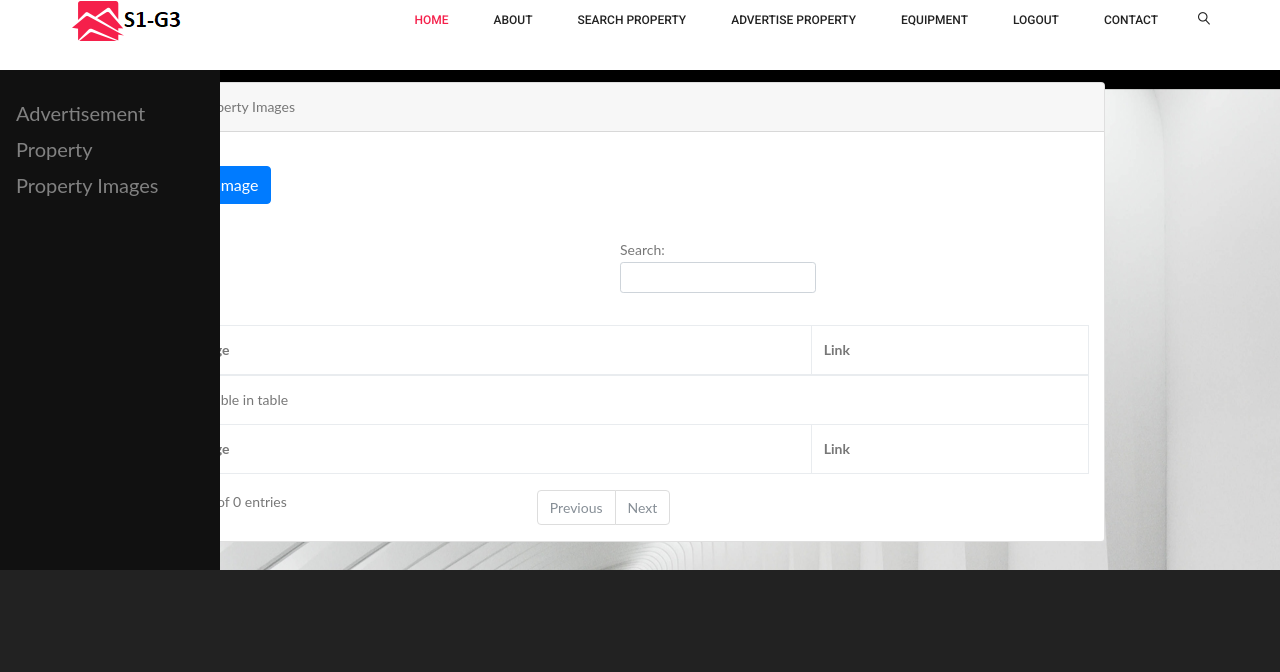
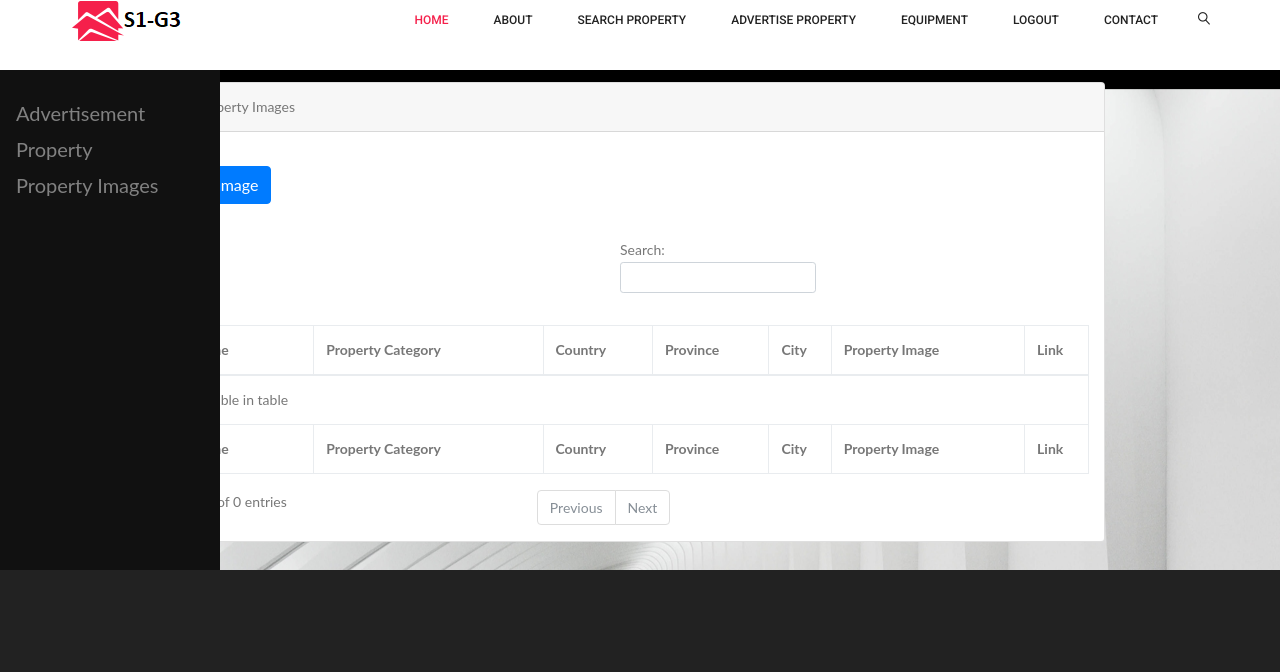
Before and after one commit to internetteam3/myapp, a Django app: a page that uses eproperty/templates/eproperty/PropertyImages_list.html in a window 1280 px wide. Shown: the part 30-702 px from the top of the page. Run offline with Django 3.2, Linux system fonts and the light colour scheme; data comes from the database, SQL or seed files in the repository; some libraries are stand-ins or nearby versions.

Commit message:
bug fixing

```diff
--- a/eproperty/templates/eproperty/PropertyImages_list.html
+++ b/eproperty/templates/eproperty/PropertyImages_list.html
@@ -57,12 +57,22 @@
 							cellspacing="0">
 							<thead>
 								<tr>
+                                    <th>Property Name</th>
+                                    <th>Property Category</th>
+                                    <th>Country</th>
+                                     <th>Province</th>
+                                    <th>City</th>
 									<th>Property Image</th>
 									<th>Link</th>
 								</tr>
 							</thead>
 							<tfoot>
 								<tr>
+									<th>Property Name</th>
+                                    <th>Property Category</th>
+                                    <th>Country</th>
+                                     <th>Province</th>
+                                    <th>City</th>
 									<th>Property Image</th>
 									<th>Link</th>
 								</tr>
@@ -72,7 +82,11 @@
 
 								 {% for p in propertyImages_list %}
 									<tr>
-
+                                        <td>{{ p.propertyID.propertyTitle }}</td>
+                                         <td>{{ p.propertyID.propertyCategory }}</td>
+                                         <td>{{ p.propertyID.propertyCountry }}</td>
+                                         <td>{{ p.propertyID.propertyProvince }}</td>
+                                         <td>{{ p.propertyID.propertyCity }}</td>
 										<td>{{ p.propertyImage }}</td>
 										<td> <a href="{% url 'eproperty:PropertyImages_update' p.propertyImageID%}">Edit</a> &nbsp;
                                         <a href="javascript:deleteFromURL('{% url 'eproperty:PropertyImages_delete' p.propertyImageID %}', 'Property Images')">Delete</a>
```
